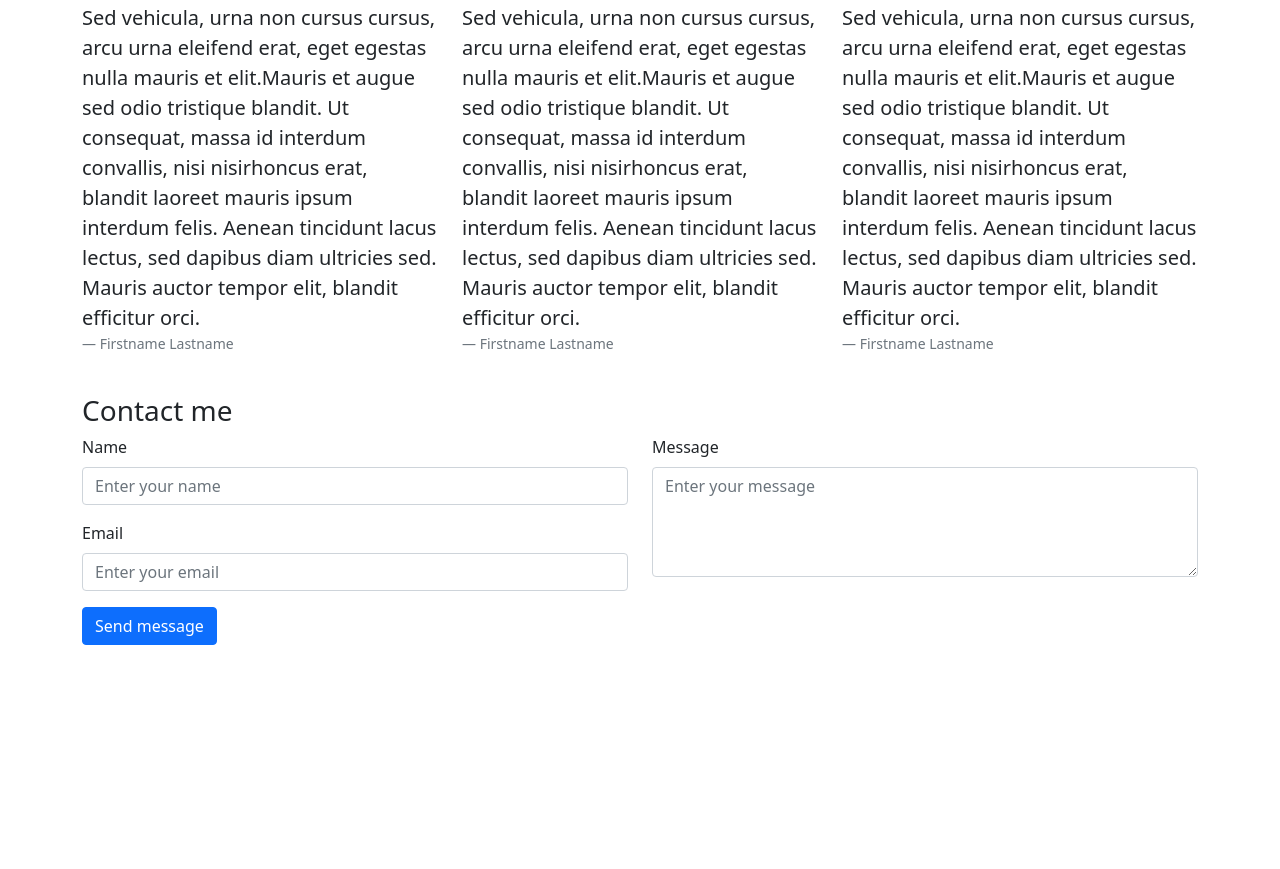
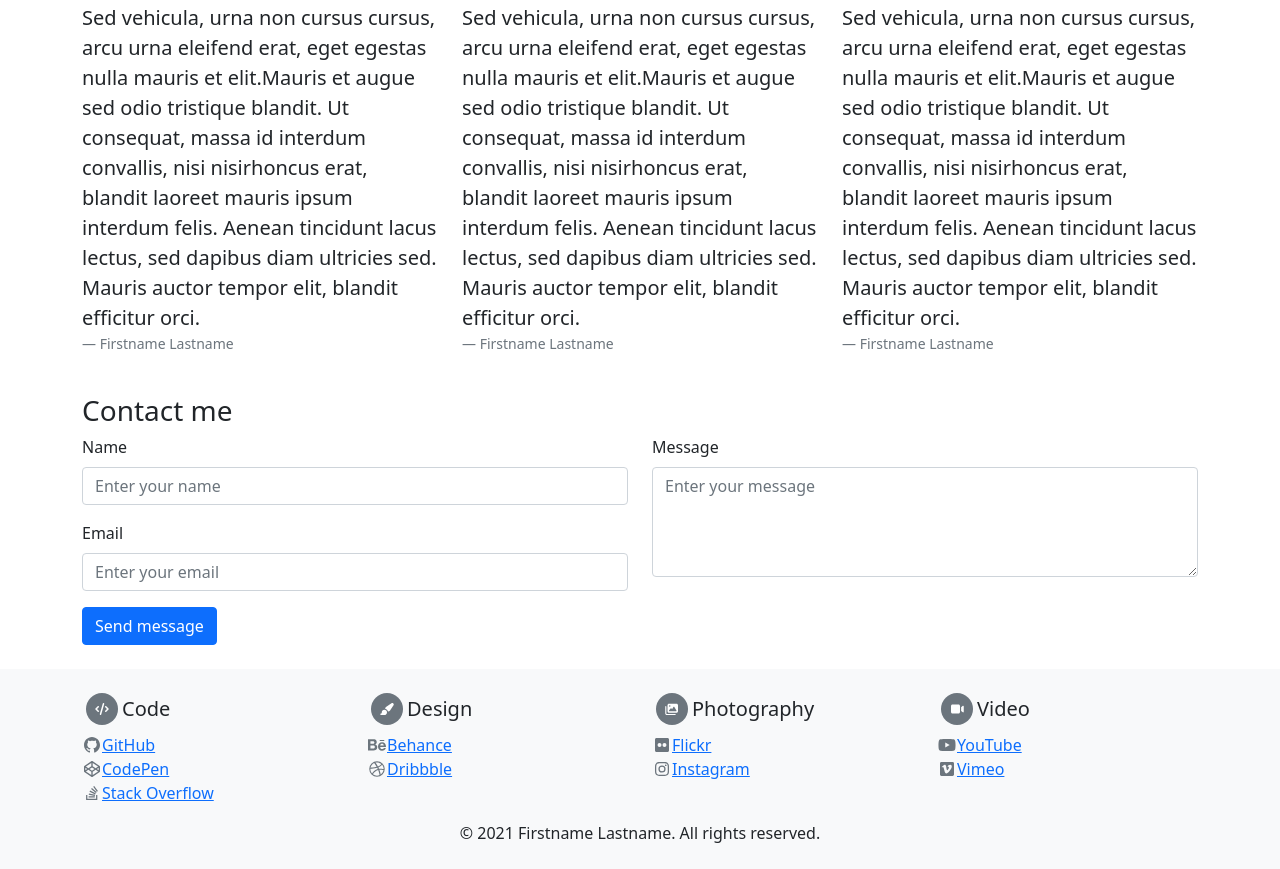
Before and after one commit to yulia633/tasks-for-layout-designer, a plain HTML site: page index.html in a window 1280 px wide. Shown: the part 1107-1976 px from the top of the page. Before the commit the page ends 1776 px from the top, so only its background shows below. Drawn offline with Linux system fonts and the light colour scheme.

Commit message:
add footer section

```diff
--- a/index.html
+++ b/index.html
@@ -160,6 +160,66 @@
 			<button type="submit" class="btn btn-primary">Send message</button>
 		</form>
 	</div>
+	<footer class="bg-light py-4">
+		<div class="container">
+			<div class="row">
+				<div class="col-12 col-md-6 col-xl-3">
+					<div class="d-flex align-items-center mb-2">
+						<div class="fa-layers fa-fw fa-2x mr-1">
+							<i class="fas fa-circle text-muted"></i>
+							<i class="fas fa-code text-white" data-fa-transform="shrink-10"></i>
+						</div>
+						<h5 class="m-0">Code</h5>
+					</div>
+					<ul class="list-unstyled">
+						<li><i class="fab fa-fw fa-github text-muted"></i><a href="#0">GitHub</a></li>
+						<li><i class="fab fa-fw fa-codepen text-muted"></i><a href="#0">CodePen</a></li>
+						<li><i class="fab fa-fw fa-stack-overflow text-muted"></i><a href="#0">Stack Overflow</a></li>
+					</ul>
+				</div>
+				<div class="col-12 col-md-6 col-xl-3">
+					<div class="d-flex align-items-center mb-2">
+						<div class="fa-layers fa-fw fa-2x mr-1">
+							<i class="fas fa-circle text-muted"></i>
+							<i class="fas fa-paint-brush text-white" data-fa-transform="shrink-10"></i>
+						</div>
+						<h5 class="m-0">Design</h5>
+					</div>
+					<ul class="list-unstyled">
+						<li><i class="fab fa-fw fa-behance text-muted"></i><a href="#0">Behance</a></li>
+						<li><i class="fab fa-fw fa-dribbble text-muted"></i><a href="#0">Dribbble</a></li>
+					</ul>
+				</div>
+				<div class="col-12 col-md-6 col-xl-3">
+					<div class="d-flex align-items-center mb-2">
+						<div class="fa-layers fa-fw fa-2x mr-1">
+							<i class="fas fa-circle text-muted"></i>
+							<i class="fas fa-images text-white" data-fa-transform="shrink-10"></i>
+						</div>
+						<h5 class="m-0">Photography</h5>
+					</div>
+					<ul class="list-unstyled">
+						<li><i class="fab fa-fw fa-flickr text-muted"></i><a href="#0">Flickr</a></li>
+						<li><i class="fab fa-fw fa-instagram text-muted"></i><a href="#0">Instagram</a></li>
+					</ul>
+				</div>
+				<div class="col-12 col-md-6 col-xl-3">
+					<div class="d-flex align-items-center mb-2">
+						<div class="fa-layers fa-fw fa-2x mr-1">
+							<i class="fas fa-circle text-muted"></i>
+							<i class="fas fa-video text-white" data-fa-transform="shrink-10"></i>
+						</div>
+						<h5 class="m-0">Video</h5>
+					</div>
+					<ul class="list-unstyled">
+						<li><i class="fab fa-fw fa-youtube text-muted"></i><a href="#0">YouTube</a></li>
+						<li><i class="fab fa-fw fa-vimeo text-muted"></i><a href="#0">Vimeo</a></li>
+					</ul>
+				</div>
+			</div>
+			<p class="text-center mb-0">&copy; 2021 Firstname Lastname. All rights reserved.</p>
+		</div>
+	</footer>
 	<script src="js/bootstrap.bundle.min.js"></script>
 </body>
 
```
